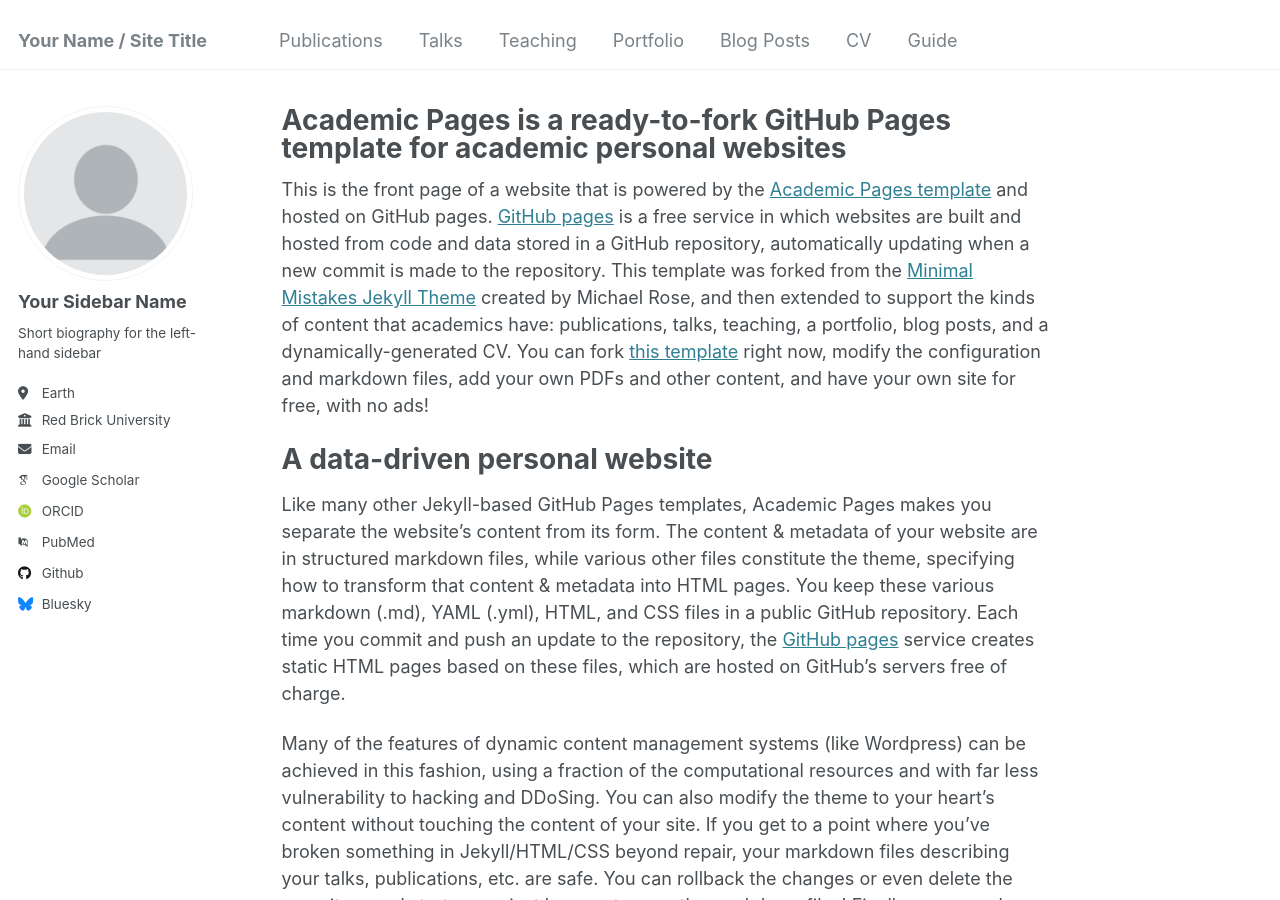
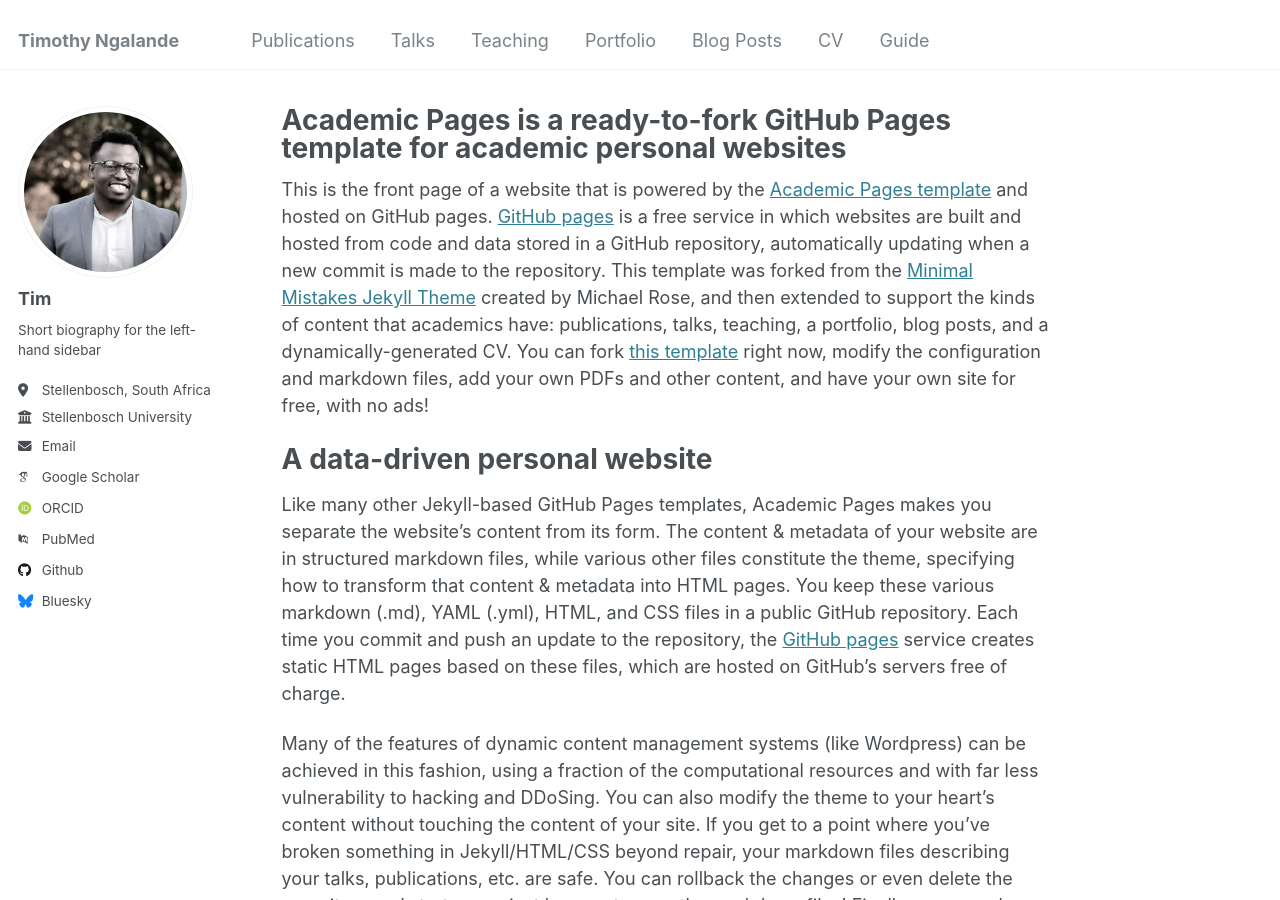
Before and after one commit to Tim0716/Tim0716.github.io, a Jekyll site: the page built from _pages/about.md, in a window 1280 px wide and 900 px high. Built offline with Jekyll 4.4.1, drawn with Linux system fonts in a browser that asks for light colours; some web fonts are replaced.

Commit message:
initial changes

```diff
--- a/_config.yml
+++ b/_config.yml
@@ -8,25 +8,25 @@
 
 # Basic Site Settings
 locale                   : "en-US"
-title                    : "Your Name / Site Title"
+title                    : "Timothy Ngalande"
 title_separator          : "-"
 name                     : &name "Your Name"
 description              : &description "personal description"
-url                      : https://academicpages.github.io # the base hostname & protocol for your site e.g. "https://[your GitHub username].github.io"
+url                      : https://Tim0716.github.io # the base hostname & protocol for your site e.g. "https://[your GitHub username].github.io"
 baseurl                  : "" # the subpath of your site, e.g. "/blog"
-repository               : "academicpages/academicpages.github.io"
+repository               : "Tim0716/Tim0716.github.io"
 
 # Site Author - The following control what appear as part of the author content on the side bar.
 #               If a field is blank the icon and link will not appear, otherwise it will be shown.
 #               Additional customization can be done by editing /_includes/author-profile.html
 author:
   # Biographic information
-  avatar           : "profile.png"
-  name             : "Your Sidebar Name"
+  avatar           : "bio-avatar.jpg"
+  name             : "Tim"
   pronouns         : # example: "she/her"
   bio              : "Short biography for the left-hand sidebar"
-  location         : "Earth"
-  employer         : "Red Brick University"
+  location         : "Stellenbosch, South Africa"
+  employer         : "Stellenbosch University"
   uri              : # URL
   email            : "none@example.org"
 
--- a/_data/authors.yml
+++ b/_data/authors.yml
@@ -1,9 +1,9 @@
 # Authors
 
 Name Name:
-  name        : "Name Name"
+  name        : "Timothy Ngalande"
   uri         : "http://name.com"
-  email       : "name@name.com"
+  email       : "timngalande@sun.ac.za"
   bio         : "This is the first name."
   avatar      : "bio-photo-2.jpg"
   twitter     : "name"
```
Also changed, not shown: images/bio-avatar.jpg (added), 2 other files.
